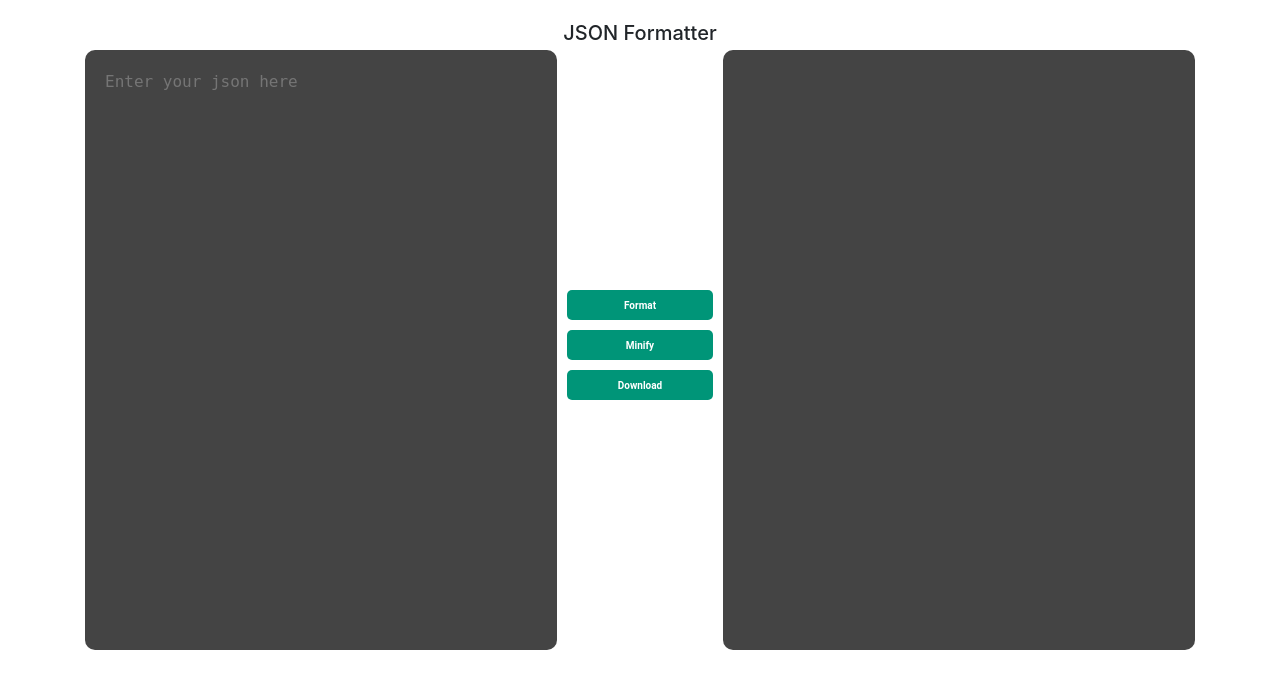
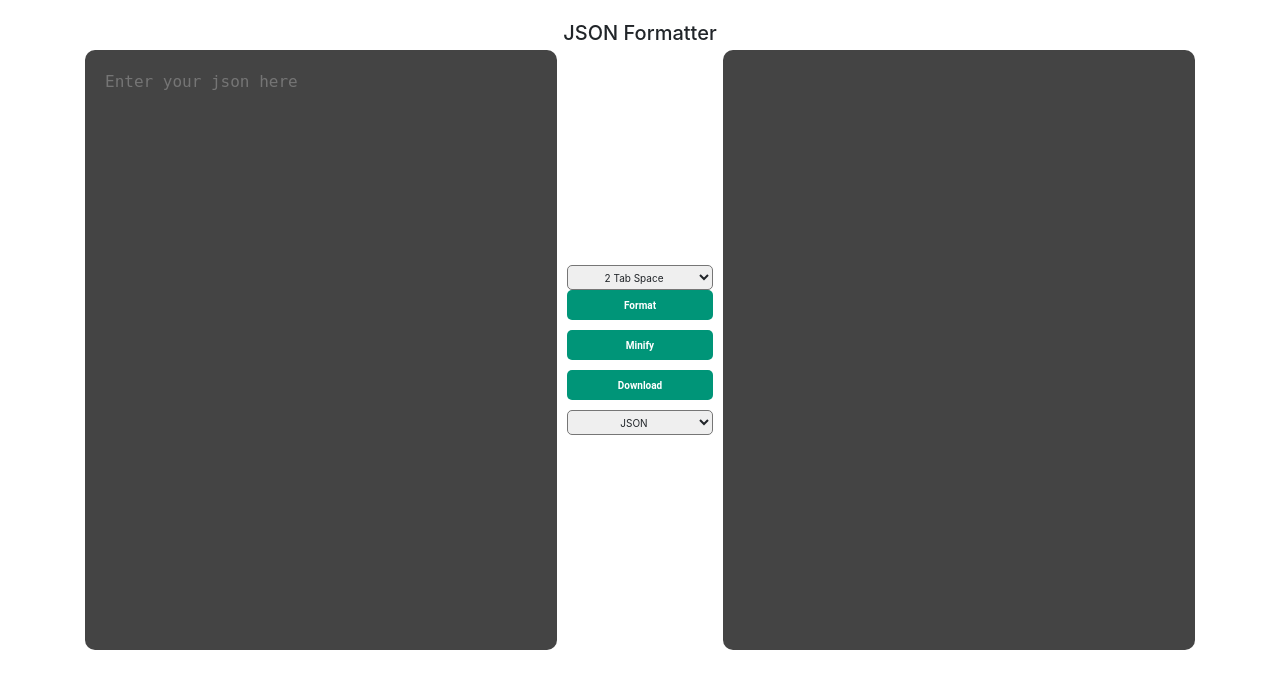
Before and after one commit to aree-yaar/JSON_Formatter, a Flask app: page / in a window 1280 px wide. Shown: the top 689 px of the page. Run offline with Flask 3, Linux system fonts and the light colour scheme; some libraries are stand-ins or nearby versions.

Commit message:
Added Converters

```diff
--- a/app.py
+++ b/app.py
@@ -1,5 +1,6 @@
 from flask import Flask, render_template, request, flash
-from formatter_util import beautify_json, minify_json, download_file, validate_json
+from utils.converter_util import toCSV, toYaml, toXML
+from utils.formatter_util import beautify_json, minify_json, download_file, validate_json
 
 app = Flask(__name__)
 app.secret_key = b'_5#y2L"F4Q8z\n\xec]/'
@@ -7,28 +8,36 @@ app.secret_key = b'_5#y2L"F4Q8z\n\xec]/'
 @app.route("/", methods=("GET", "POST"))
 def home():
     input_text = ""
-
     if request.method == "POST":
         input_text = request.form['input-text']
-
+        if request.form['converter'] == 'CSV':
+            return render_template("home.html", output = toCSV(input_text), input = input_text)
+        if request.form['converter'] == 'YAML':
+            return render_template("home.html", output = toYaml(input_text), input = input_text)
+        if request.form['converter'] == 'XML':
+            return render_template("home.html", output = toXML(input_text), input = input_text)
         if request.form['action'] == 'download':
             if request.form['output-text']:
                 return download_file(request.form['output-text'])
             else:
                 flash('No Output Found', 'danger')
             return render_template('home.html', input=input_text)
-
         else:
             is_json_valid = validate_json(input_text)
-            if is_json_valid:
+            if is_json_valid == True:
+
                 if request.form['action'] == 'format':
-                    return render_template("home.html", output = beautify_json(input_text, 4), input = input_text)
+                    indent = int(request.form['indent'])
+                    return render_template("home.html", output = beautify_json(input_text, indent), input = input_text)
                 elif request.form['action'] == 'minify':
                     return render_template("home.html", output = minify_json(input_text), input = input_text)
             else:
                 flash('INVALID JSON', 'danger')
 
-    return render_template('home.html', placeholder_input_text = 'Enter your json here', input = input_text)
+    return render_template('home.html',
+                           placeholder_input_text = 'Enter your json here',
+                           input = input_text,
+                           )
 
 
 if __name__ == "__main__":
--- a/static/main.css
+++ b/static/main.css
@@ -88,3 +88,8 @@ form {
 .flash-message{
     font-size: medium;
 }
+.dropdown{
+    border-radius: 5px;
+    text-align: center;
+    height: 25px;
+}
--- a/templates/home.html
+++ b/templates/home.html
@@ -73,9 +73,20 @@
                 <textarea name="input-text" class="text-area"
                     placeholder="{{ placeholder_input_text }}">{{ input }}</textarea>
                 <div class="button-container">
+                    <select class="dropdown"name="indent">
+                        <option value="2" selected="selected">2 Tab Space</option>
+                        <option value="3">3 Tab Space</option>
+                        <option value="4">4 Tab Space</option>
+                    </select>
                     <button type="submit" name="action" value="format" class="control-button"> Format </button>
                     <button type="submit" name="action" value="minify" class="control-button"> Minify </button>
                     <button type="submit" name="action" value="download" class="control-button"> Download </button>
+                    <select class="dropdown" name="converter">
+                        <option value="JSON">JSON</option>
+                        <option value="XML">XML</option>
+                        <option value="YAML">YAML</option>
+                        <option value="CSV">CSV</option>
+                    </select>
                 </div>
                 <textarea name="output-text" class="text-area">{{ output }}</textarea>
             </div>
--- a/formatter_util.py
+++ b/utils/formatter_util.py
@@ -22,5 +22,5 @@ def validate_json(jsonData):
     try:
         json.loads(jsonData)
     except ValueError as err:
-        return False
+        return err
     return True
```
Also changed, not shown: utils/converter_util.py (added, +21 -0 lines).
